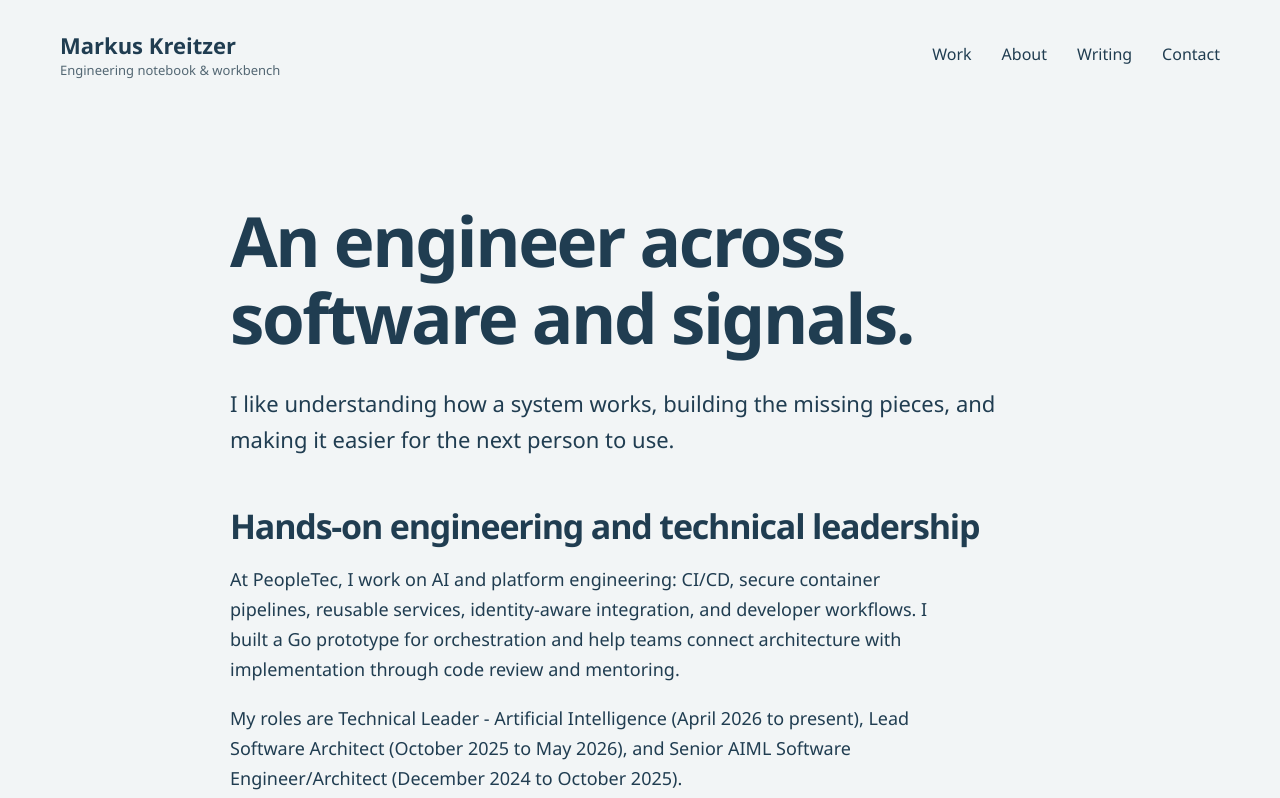
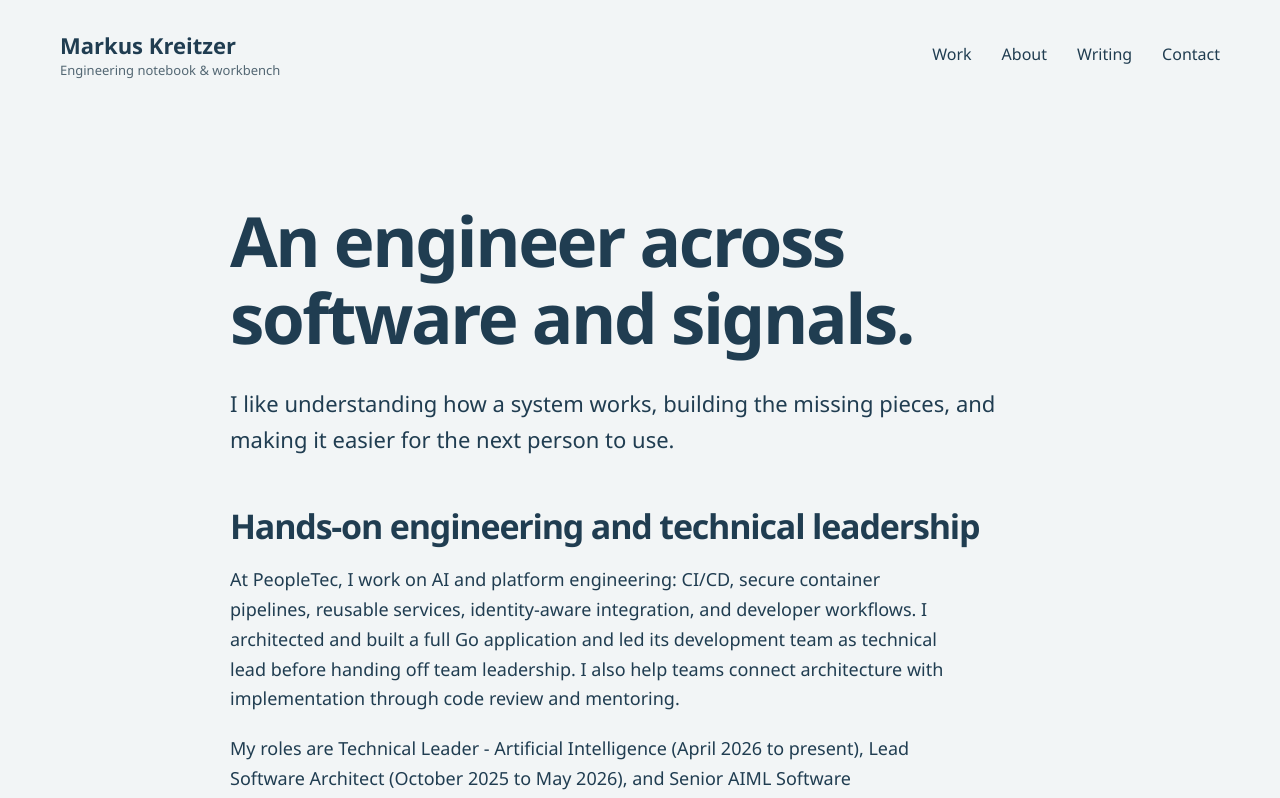
Before and after one commit to markuskreitzer/kreitzer-dot-dev, a Next.js app: page /about in a window 1280 px wide. Shown: the top 798 px of the page. Built offline with nearby package versions, Linux system fonts and the light colour scheme; no server answers.

Commit message:
Describe Go application and completed team leadership handoff

```diff
--- a/app/about/page.tsx
+++ b/app/about/page.tsx
@@ -26,9 +26,10 @@ export default function AboutPage() {
           <p>
             At PeopleTec, I work on AI and platform engineering: CI/CD, secure
             container pipelines, reusable services, identity-aware integration,
-            and developer workflows. I built a Go prototype for orchestration
-            and help teams connect architecture with implementation through code
-            review and mentoring.
+            and developer workflows. I architected and built a full Go application
+            and led its development team as technical lead before handing off
+            team leadership. I also help teams connect architecture with
+            implementation through code review and mentoring.
           </p>
           <p>
             My roles are Technical Leader - Artificial Intelligence (April 2026
```
